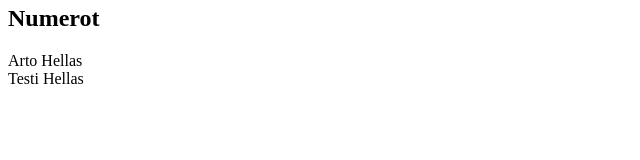
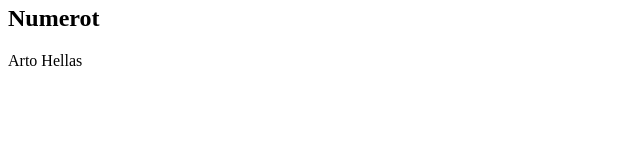
Before and after one commit to teemuko/hs-avoin-yo-fullstack, a React (Create React App) app in the folder osa2/puhelinluettelo/: page / in a window 1280 px wide. Shown: the part 124-284 px from the top of the page, without its empty margins (0-640 px from the left). Built offline with nearby package versions, Linux system fonts and the light colour scheme; the HTML template or start-up script is replaced by a standard one.

Commit message:
Git testi.

```diff
--- a/osa2/puhelinluettelo/src/App.js
+++ b/osa2/puhelinluettelo/src/App.js
@@ -3,8 +3,7 @@ import Person from './components/Person'
 
 const App = () => {
   const [ persons, setPersons] = useState([
-    { name: 'Arto Hellas'},
-    { name: 'Testi Hellas'}
+    { name: 'Arto Hellas'}
   ])
   const [ newName, setNewName ] = useState('')
 
```
